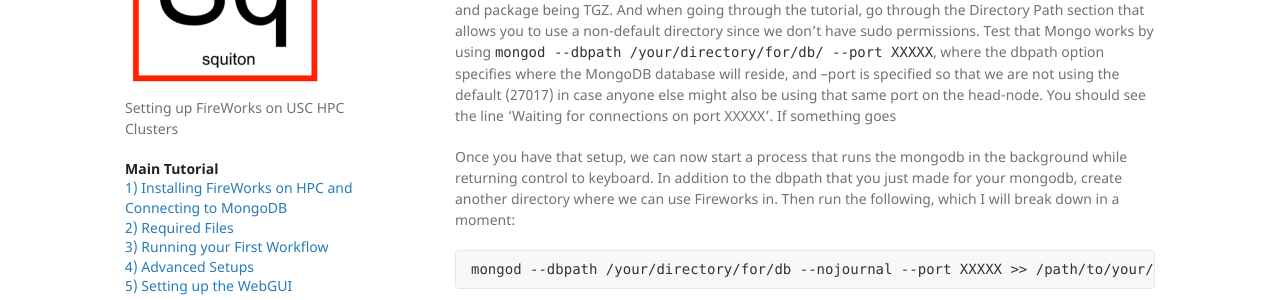
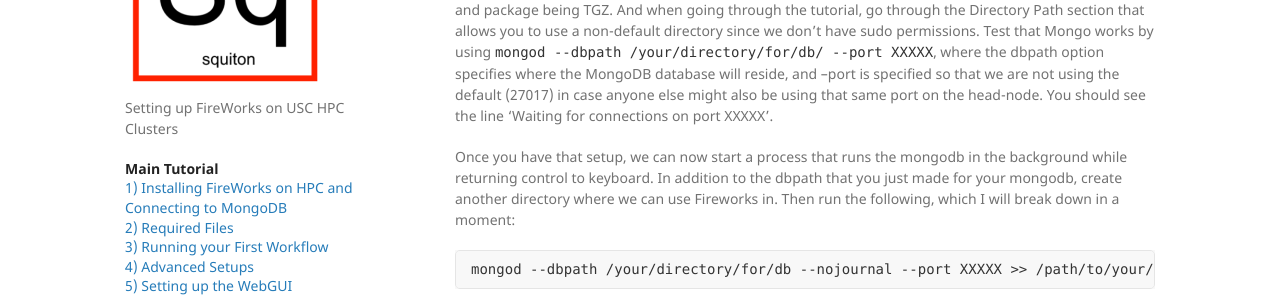
Before and after one commit to stephen-quiton/stephen-quiton.github.io, a Jekyll site: the page built from pages/FW1-PythonInst.md, in a window 1280 px wide and 900 px high, scrolled down 408 px. Shown: the part 218-518 px from the top of the window. Built offline with Jekyll 4.4.1, drawn with Linux system fonts in a browser that asks for light colours; our own code applies the rules of GitHub Pages for plain Markdown files.

Commit message:
Update FW1-PythonInst.md

```diff
--- a/pages/FW1-PythonInst.md
+++ b/pages/FW1-PythonInst.md
@@ -21,7 +21,7 @@
 
 ### MongoDB
 
-Although we could use a third party server to host our MongoDB (which is what I did formerly), a better implementation is to install MongoDB on the head-node and only start it whenever one logs in. Follow [this tutorial](https://docs.mongodb.com/manual/tutorial/install-mongodb-on-red-hat-tarball/) to install via a tarball. I believe the version you want is the most recent one, with OS being RHEL and package being TGZ. And when going through the tutorial, go through the Directory Path section that allows you to use a non-default directory since we don't have sudo permissions. Test that Mongo works by using `mongod --dbpath /your/directory/for/db/ --port XXXXX`, where the dbpath option specifies where the MongoDB database will reside, and --port is specified so that we are not using the default (27017) in case anyone else might also be using that same port on the head-node. You should see the line 'Waiting for connections on port XXXXX'. If something goes
+Although we could use a third party server to host our MongoDB (which is what I did formerly), a better implementation is to install MongoDB on the head-node and only start it whenever one logs in. Follow [this tutorial](https://docs.mongodb.com/manual/tutorial/install-mongodb-on-red-hat-tarball/) to install via a tarball. I believe the version you want is the most recent one, with OS being RHEL and package being TGZ. And when going through the tutorial, go through the Directory Path section that allows you to use a non-default directory since we don't have sudo permissions. Test that Mongo works by using `mongod --dbpath /your/directory/for/db/ --port XXXXX`, where the dbpath option specifies where the MongoDB database will reside, and --port is specified so that we are not using the default (27017) in case anyone else might also be using that same port on the head-node. You should see the line 'Waiting for connections on port XXXXX'.
 
 Once you have that setup, we can now start a process that runs the mongodb in the background while returning control to keyboard. In addition to the dbpath that you just made for your mongodb, create another directory where we can use Fireworks in. Then run the following, which I will break down in a moment:
 
```
